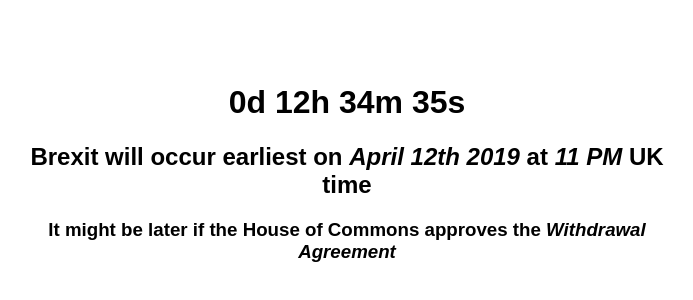
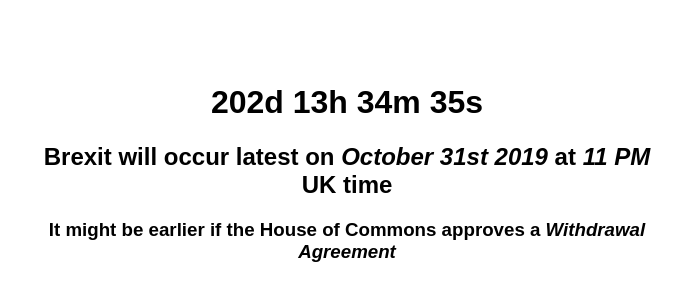
Before and after one commit to tkw1536/brexit.guys.wtf, a plain HTML site: page index.html in a window 1280 px wide. Shown: the part 228-528 px from the top of the page, without its empty margins (293-986 px from the left). Drawn offline with Linux system fonts and the light colour scheme.

Commit message:
It changed again + timer on lower edge

```diff
--- a/index.html
+++ b/index.html
@@ -2,7 +2,7 @@
 <html>
 
 <head>
-    <title>Brexit Guys WTF</title>
+    <title>Brexit Changed Again. Guys, WTF?</title>
     <style>
         * {
             font-family: sans-serif;
@@ -23,15 +23,16 @@
 
 <body>
     <div class="centered">
-        <h1 id="countdown">(collapsing Wave Function)</h1>
-        <h2>Brexit will occur earliest on <i>April 12th 2019</i> at <i>11 PM</i> UK time</h2>
-        <h3>It might be later if the House of Commons approves the <i>Withdrawal Agreement</i></h3>
+        <h1 id="countdown">(checking because it changed again)</h1>
+        <h2>Brexit will occur latest on <i>October 31st 2019</i> at <i>11 PM</i> UK time</h2>
+        <h3>It might be earlier if the House of Commons approves a <i>Withdrawal Agreement</i></h3>
     </div>
     <script type="text/javascript">
         // adapted from https://www.w3schools.com/howto/howto_js_countdown.asp
 
-        var countDownDate = new Date(1555106400 * 1000).getTime();
-        setInterval(function () {
+        var countDownDate = new Date(1572562800 * 1000).getTime();
+
+        function updateCounter() {
             // Get todays date and time
             var now = new Date().getTime();
 
@@ -49,10 +50,12 @@
 
             // If the count down is finished, write some text
             if (distance < 0) {
-                clearInterval(x);
                 document.getElementById("countdown").innerHTML = "EXPIRED";
             }
-        }, 1000);
+        }
+
+        updateCounter();
+        setInterval(updateCounter, 1000);
     </script>
 </body>
 
```
